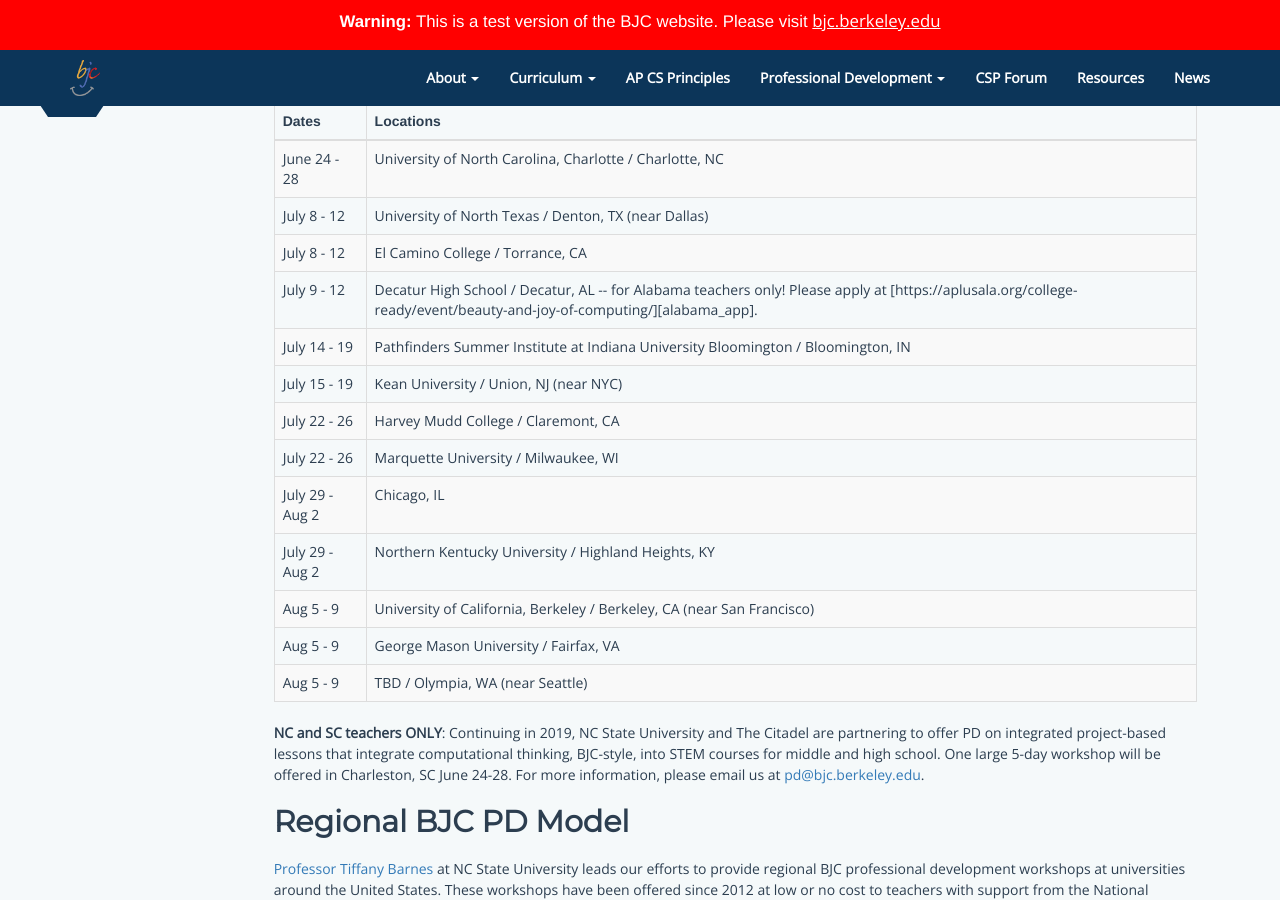
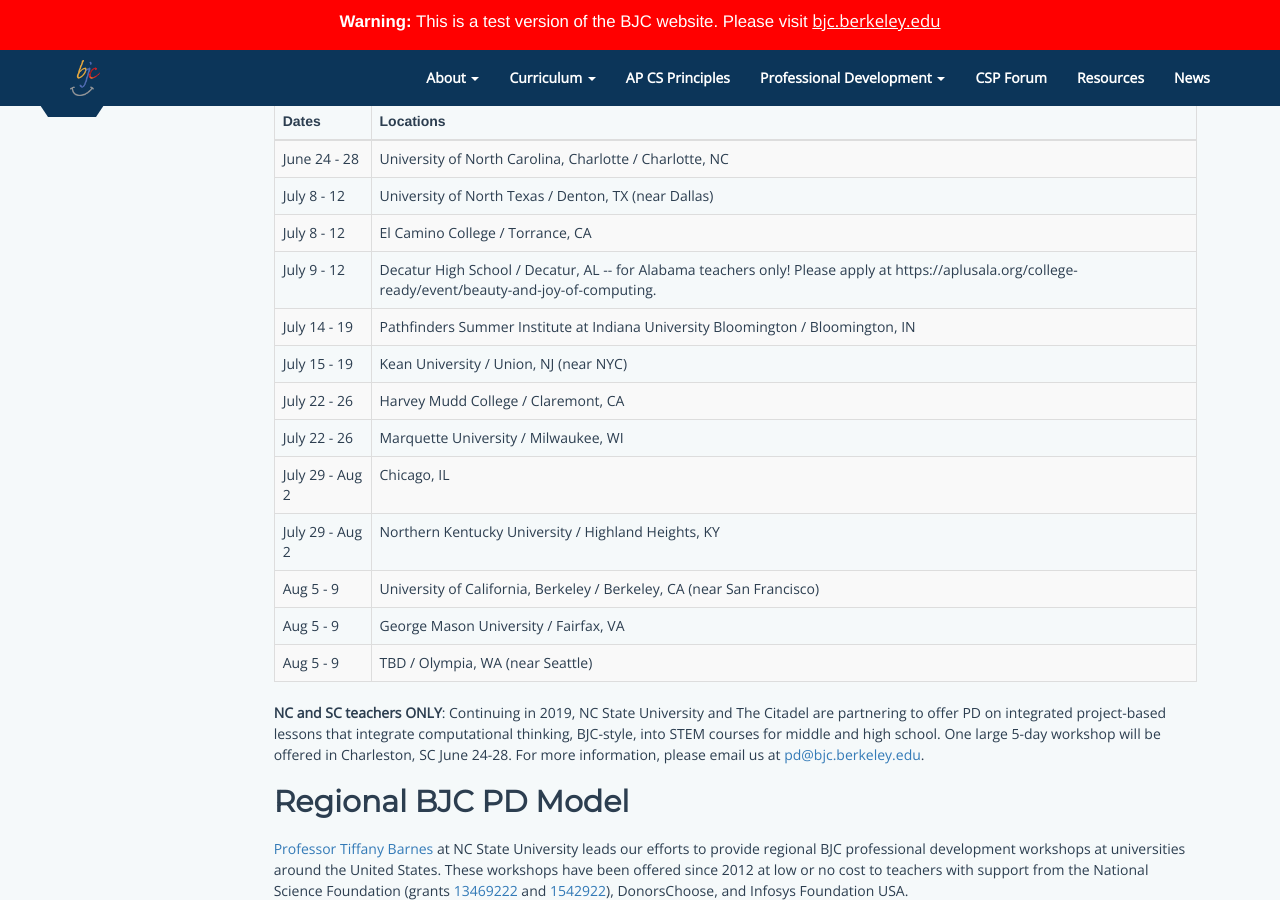
Before and after one commit to beautyjoy/beautyjoy.github.io, a Jekyll site: the page built from summer-pd/index.md, in a window 1280 px wide and 900 px high, scrolled down 828 px. Built offline with Jekyll 4.4.1, drawn with Linux system fonts in a browser that asks for light colours; some of the changed lines change nothing that is shown.

Commit message:
updating link

```diff
--- a/summer-pd/index.md
+++ b/summer-pd/index.md
@@ -50,7 +50,7 @@
   </tr>
   <tr>
     <td>July 9 - 12</td>
-    <td>Decatur High School / Decatur, AL -- for Alabama teachers only! Please apply at [https://aplusala.org/college-ready/event/beauty-and-joy-of-computing/][alabama_app].</td>
+    <td>Decatur High School / Decatur, AL -- for Alabama teachers only! Please apply at https://aplusala.org/college-ready/event/beauty-and-joy-of-computing.</td>
   </tr>
   <tr>
     <td>July 14 - 19</td>
```
